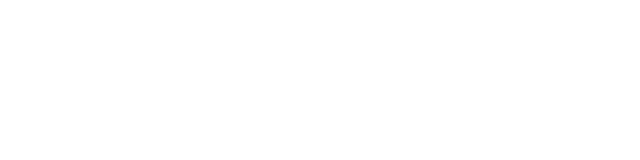
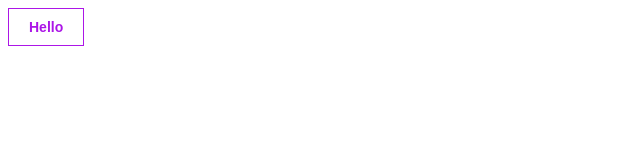
Before and after one commit to tsignore/education-platform, a React (Vite) app in the folder client/: page / in a window 1280 px wide. Shown: the top 160 px of the page, without its empty margins (0-640 px from the left). Built offline with nearby package versions, Linux system fonts and the light colour scheme.

Commit message:
feat: add text button variant

```diff
--- a/client/src/App.tsx
+++ b/client/src/App.tsx
@@ -1,7 +1,14 @@
 import React from "react";
+import Button from "./shared/ui/Button";
 
 function App() {
-  return <></>;
+  return (
+    <>
+      <Button variant="outlined" color="primary">
+        Hello
+      </Button>
+    </>
+  );
 }
 
 export default App;
--- a/client/src/shared/ui/Button/Button.module.scss
+++ b/client/src/shared/ui/Button/Button.module.scss
@@ -1,6 +1,6 @@
 .button {
   border: none;
-  font-weight: bold;
+  font-weight: 700;
   cursor: pointer;
   display: inline-flex;
   align-items: center;
@@ -24,6 +24,22 @@
   }
 
   // Варианты кнопок
+  &.text {
+    background-color: transparent;
+    color: currentColor;
+    font-weight: 400;
+
+    &:hover {
+      color: var(--primary-color);
+    }
+  }
+  &.text.primary {
+    color: var(--primary-color);
+  }
+  &.text.secondary {
+    color: var(--secondary-color);
+  }
+
   &.filled {
     border: none;
     color: white;
@@ -31,8 +47,14 @@
 
   &.outlined {
     background-color: transparent;
-    border: 2px solid currentColor;
+    border: 1px solid currentColor;
     color: currentColor;
+  }
+  &.outlined.primary {
+    color: var(--primary-color);
+  }
+  &.outlined.secondary {
+    color: var(--primary-secondary);
   }
 
   &.round {
@@ -66,12 +88,12 @@
 
   &.medium {
     padding: 10px 20px;
-    font-size: 16px;
+    font-size: 14px;
   }
 
   &.large {
     padding: 15px 30px;
-    font-size: 20px;
+    font-size: 18px;
 
     .icon {
       font-size: 22px;
--- a/client/src/shared/ui/Button/index.tsx
+++ b/client/src/shared/ui/Button/index.tsx
@@ -2,7 +2,7 @@
 import styles from "./Button.module.scss";
 
 interface ButtonProps {
-  variant?: "filled" | "outlined" | "round";
+  variant?: "filled" | "outlined" | "round" | "text";
   color?: "primary" | "secondary" | "black";
   size?: "small" | "medium" | "large";
   children: React.ReactNode;
```
